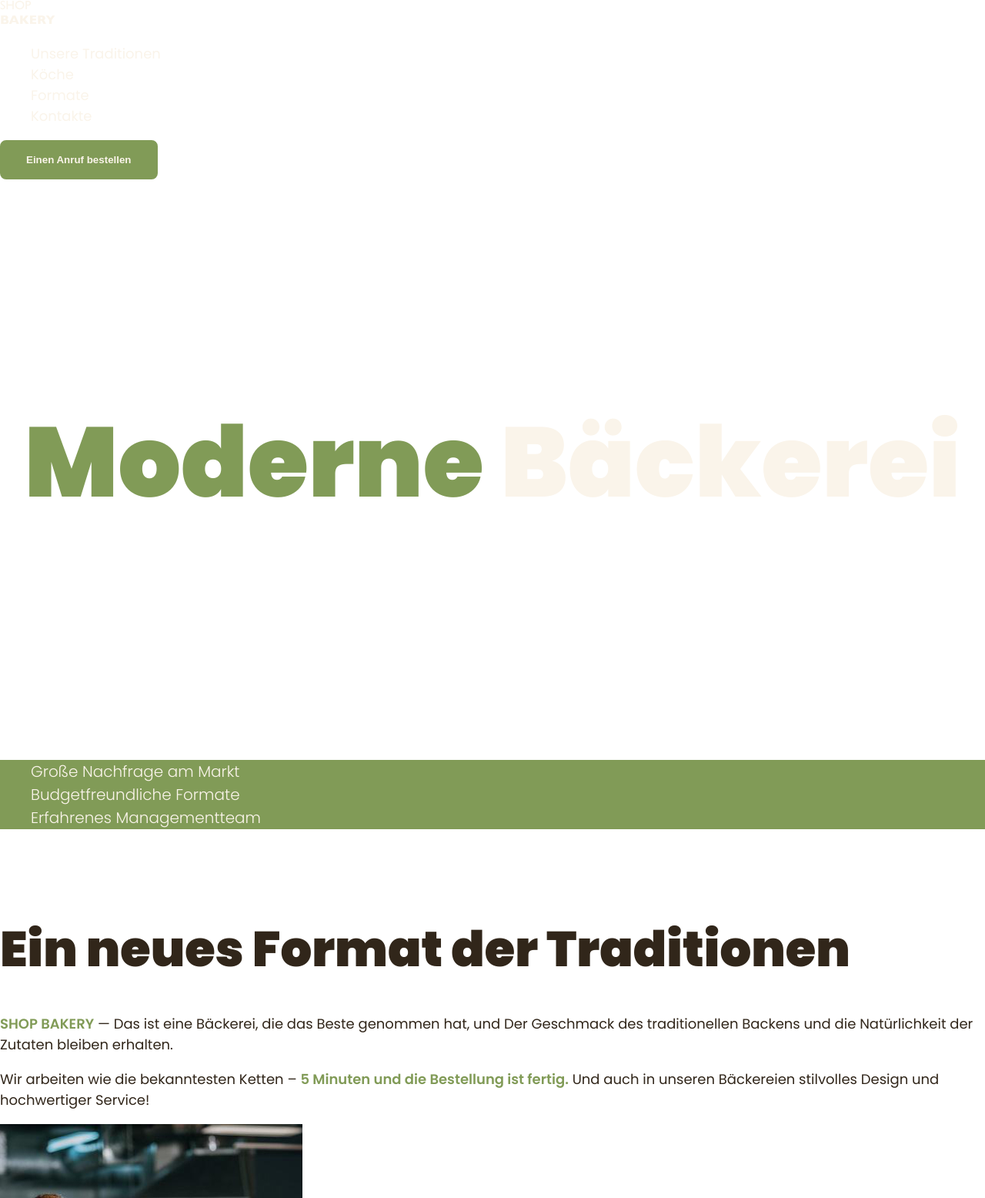
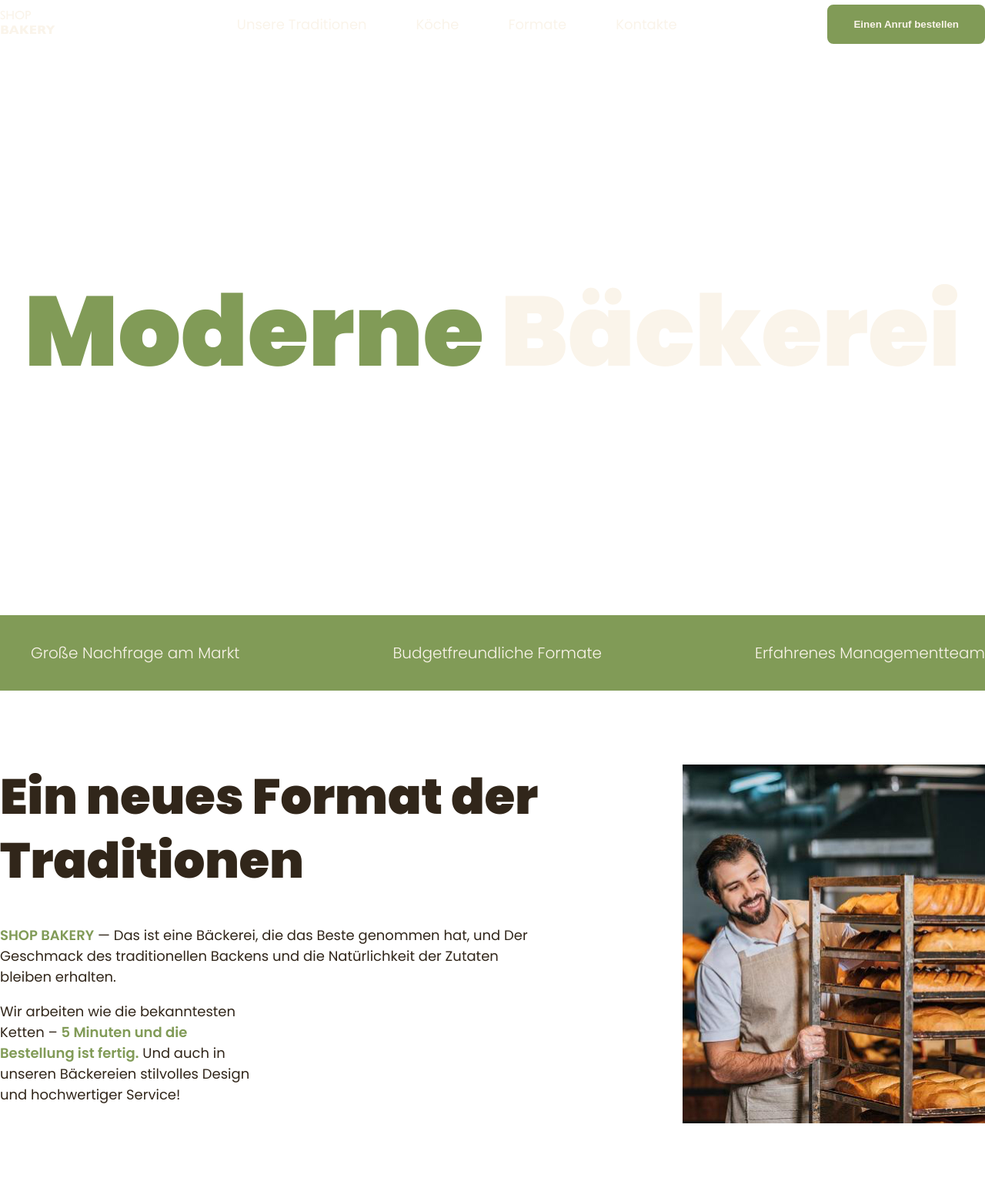
Before and after one commit to daria-biesieda/Moderne-B-ckerei, a plain HTML site: page index.html in a window 1280 px wide. Shown: the top 1556 px of the page at 77% size. Drawn offline with Linux system fonts and the light colour scheme.

Commit message:
added flex-containers

```diff
--- a/css/style.css
+++ b/css/style.css
@@ -109,7 +109,27 @@ ul {
 
 .link:hover {
   color: var(--color-brand-ligt);
-  font-weight: 600;
+}
+
+/*Header*/
+.header-conrainer {
+  display: flex;
+  align-items: center;
+  gap: 40px;
+}
+
+.header-nav {
+  flex-grow: 1;
+  display: flex;
+  align-items: center;
+  gap: 40px;
+}
+
+.header-menu {
+  display: flex;
+  gap: 64px;
+  flex-grow: 1;
+  justify-content: center;
 }
 
 /*Hero section*/
@@ -128,14 +148,21 @@ ul {
 }
 
 /*Advantages section*/
+.advantages-section {
+  padding: 16px 0;
+  background-color: var(--color-brand-ligt);
+}
+
 .advantages-list {
-  color: var(--color-primary-light);
-  background-color: var(--color-brand-ligt);
+  display: flex;
+  justify-content: space-between;
+  gap: 40px;
 }
 
 .advantages-item {
   font-size: 20px;
   font-weight: 300;
+  color: var(--color-primary-light);
 }
 
 .section-title {
@@ -153,6 +180,16 @@ ul {
   padding-top: 96px;
 }
 
+.traditions-container {
+  display: flex;
+  justify-content: space-between;
+  gap: 40px;
+}
+
+.traditions-content {
+  max-width: 710px;
+}
+
 .traditions-title {
   margin-bottom: 42px;
 }
@@ -164,6 +201,10 @@ ul {
 
 .traditions-text .uppercase {
   text-transform: uppercase;
+}
+
+.traditions-text.limited {
+  max-width: 340px;
 }
 
 /* Chefs section */
@@ -178,6 +219,22 @@ ul {
 }
 
 /* Format section */
+.formats-list {
+  display: flex;
+  flex-wrap: wrap;
+  gap: 20px;
+}
+
+.formats-item {
+  flex-basis: calc(100% -40px / 3);
+}
+
+.format-card {
+  padding: 24px;
+  border: 1px solid lightblue;
+  border-radius: 16px;
+}
+
 .formats-title {
   margin-bottom: 80px;
 }
--- a/index.html
+++ b/index.html
@@ -9,13 +9,16 @@
   <body>
     <header>
       <div class="container">
-        <nav>
+        <div class="header-conrainer">
+          <nav class="header-nav">
             <a href="/"
               ><img src="./img/logo.svg" alt="logo moderne bäckerei"
             /></a>
-          <ul>
+            <ul class="header-menu">
               <li>
-              <a class="link" href="#traditions-section">Unsere Traditionen</a>
+                <a class="link" href="#traditions-section"
+                  >Unsere Traditionen</a
+                >
               </li>
               <li><a class="link" href="#chefs-section">Köche</a></li>
               <li><a class="link" href="#format-section">Formate</a></li>
@@ -23,6 +26,7 @@
             </ul>
           </nav>
           <button class="button" type="button">Einen Anruf bestellen</button>
+        </div>
       </div>
     </header>
     <main>
@@ -33,7 +37,7 @@
           </h1>
         </div>
       </section>
-      <section>
+      <section class="advantages-section">
         <div class="container">
           <h2 class="visually-hidden">Unsere Vorteile</h2>
           <ul class="advantages-list">
@@ -45,6 +49,8 @@
       </section>
       <section class="traditions-section section" id="traditions-section">
         <div class="container">
+          <div class="traditions-container">
+            <div class="traditions-content">
               <h2 class="traditions-title section-title">
                 Ein neues Format der Traditionen
               </h2>
@@ -54,16 +60,23 @@
                 traditionellen Backens und die Natürlichkeit der Zutaten bleiben
                 erhalten.
               </p>
-          <p class="traditions-text">
+              <p class="traditions-text limited">
                 Wir arbeiten wie die bekanntesten Ketten –
-            <span class="brand">5 Minuten und die Bestellung ist fertig.</span>
-            Und auch in unseren Bäckereien stilvolles Design und hochwertiger
-            Service!
+                <span class="brand"
+                  >5 Minuten und die Bestellung ist fertig.</span
+                >
+
+                Und auch in unseren Bäckereien stilvolles Design und
+                hochwertiger Service!
               </p>
+            </div>
+            <div>
               <img
                 src="./img/baker-man.jpg"
                 alt="baker man looks on the broad and smiling"
               />
+            </div>
+          </div>
         </div>
       </section>
       <section class="chefs-title section" id="chefs-section">
@@ -103,9 +116,9 @@
       <section class="section" id="format-section">
         <div class="container">
           <h2 class="formats-title section-title">Format</h2>
-          <ul>
-            <li>
-              <article>
+          <ul class="formats-list">
+            <li class="formats-item">
+              <article class="format-card">
                 <h3 class="format-title" lang="en">Walrus</h3>
                 <div class="format-text">
                   <p>Fläche: bis zu 120 m2</p>
@@ -117,8 +130,8 @@
                 </div>
               </article>
             </li>
-            <li>
-              <article>
+            <li class="formats-item">
+              <article class="format-card">
                 <h3 class="format-title" lang="en">Horseshoe</h3>
                 <div class="format-text">
                   <p>Fläche: bis zu 120 m2</p>
@@ -130,8 +143,8 @@
                 </div>
               </article>
             </li>
-            <li>
-              <article>
+            <li class="formats-item">
+              <article class="format-card">
                 <h3 class="format-title" lang="en">Handlebar</h3>
                 <div class="format-text">
                   <p>Fläche: bis zu 120 m2</p>
```
Lines whose indentation alone changed are shown as unchanged.
